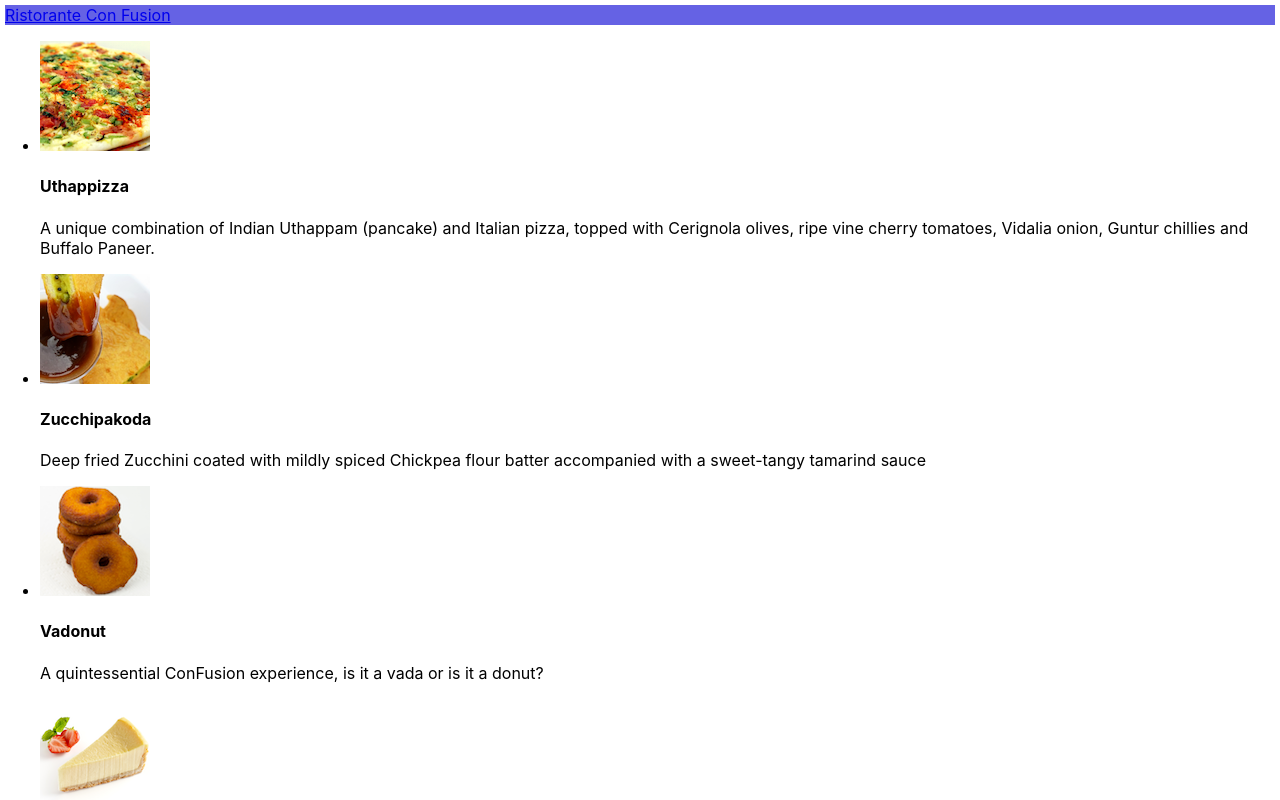
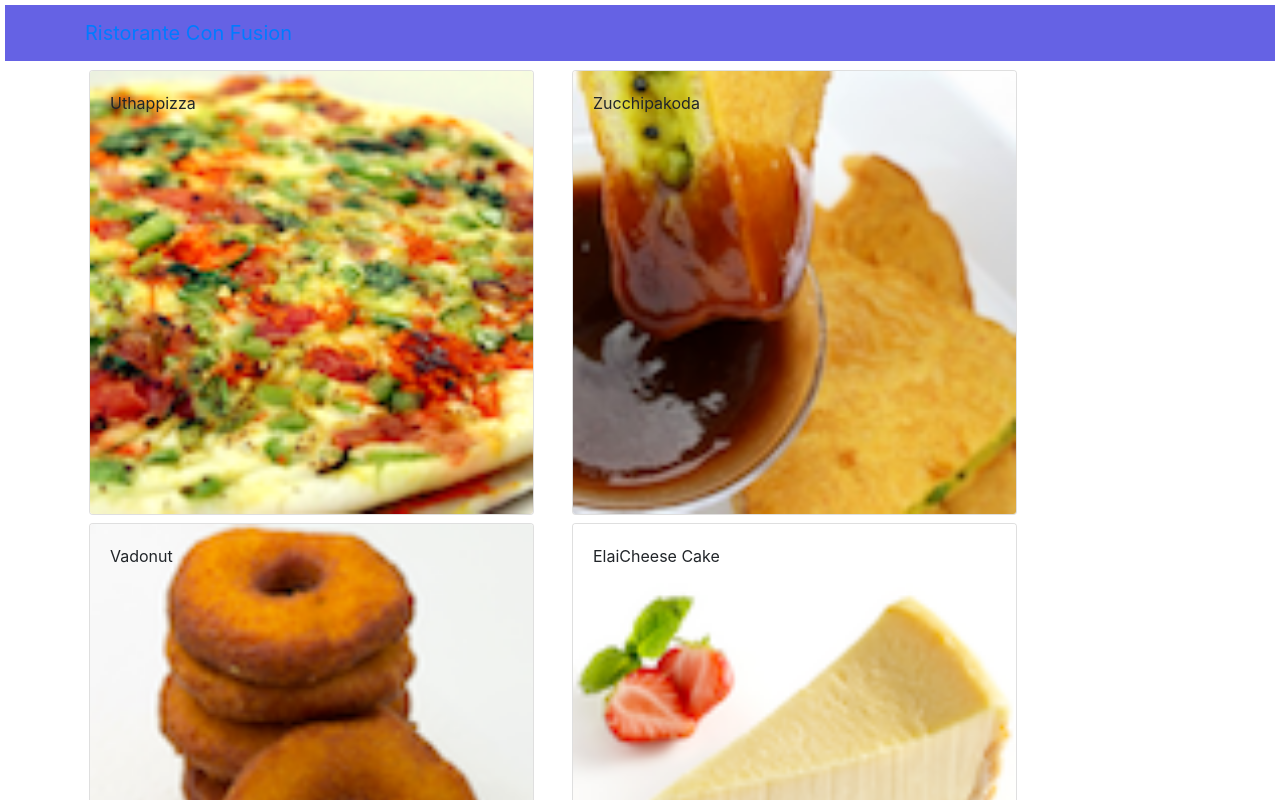
Before and after one commit to rohitaby/ReactApp, a React (Create React App) app: page / in a window 1280 px wide. Shown: the top 800 px of the page. Built offline with nearby package versions, Linux system fonts and the light colour scheme.

Commit message:
react components part 2

```diff
--- a/src/App.js
+++ b/src/App.js
@@ -3,10 +3,19 @@
 import { Navbar, NavbarBrand } from 'reactstrap'
 import Menu from './components/MenuComponent'
 import './App.css';
+import { DISHES } from './shared/dishes'
 //import { render } from 'react-dom';
 
 
 class App extends React.Component {
+
+  constructor(props){
+    super(props);
+
+    this.state = {
+      dishes: DISHES
+    };
+  }
   render(){
     return (
       <div>
@@ -15,7 +24,7 @@
             <NavbarBrand href="/">Ristorante Con Fusion</NavbarBrand>
           </div>
         </Navbar>
-        <Menu />
+        <Menu dishes={this.state.dishes} />
       </div>
     );
   }
--- a/src/components/MenuComponent.js
+++ b/src/components/MenuComponent.js
@@ -1,5 +1,5 @@
 import React, { Component } from 'react';
-import { Media } from 'reactstrap';
+import { Card, CardImg, CardImgOverlay, CardText, CardBody, CardTitle } from 'reactstrap';
 
 class Menu extends Component{
 
@@ -7,62 +7,48 @@
         super(props)
 
         this.state = {
-            dishes: [
-                {
-                    id: 0,
-                    name:'Uthappizza',
-                    image: 'assets/images/uthappizza.png',
-                    category: 'mains',
-                    label:'Hot',
-                    price:'4.99',
-                    description:'A unique combination of Indian Uthappam (pancake) and Italian pizza, topped with Cerignola olives, ripe vine cherry tomatoes, Vidalia onion, Guntur chillies and Buffalo Paneer.'
-                },
-                {
-                    id: 1,
-                    name:'Zucchipakoda',
-                    image: 'assets/images/zucchipakoda.png',
-                    category: 'appetizer',
-                    label:'',
-                    price:'1.99',
-                    description:'Deep fried Zucchini coated with mildly spiced Chickpea flour batter accompanied with a sweet-tangy tamarind sauce'
-                },
-                {
-                    id: 2,
-                    name:'Vadonut',
-                    image: 'assets/images/vadonut.png',
-                    category: 'appetizer',
-                    label:'New',
-                    price:'1.99',
-                    description:'A quintessential ConFusion experience, is it a vada or is it a donut?'
-                },
-                {
-                    id: 3,
-                    name:'ElaiCheese Cake',
-                    image: 'assets/images/elaicheesecake.png',
-                    category: 'dessert',
-                    label:'',
-                    price:'2.99',
-                    description:'A delectable, semi-sweet New York Style Cheese Cake, with Graham cracker crust and spiced with Indian cardamoms'
-                }
-            ]
+
+            selectedDish : null
+
+        }
+    }
+
+    onDishSelect(dish){
+        this.setState({
+            selectedDish : dish
+        });
+    }
+
+    renderDish(dish){
+        if(dish != null){
+            return(
+                <Card>
+                    <CardImg width="100%" src={dish.image} alt={dish.name} />
+                    <CardBody>
+                        <CardTitle>{dish.name}</CardTitle>
+                        <CardText>{dish.description}</CardText>
+                    </CardBody>
+                </Card>
+            )
+        } else {
+            return (
+                <div></div>
+            )
         }
     }
 
     render(){
 
-        const menu = this.state.dishes.map((dish) => {
+        const menu = this.props.dishes.map((dish) => {
 
             return (
-                <div key={dish.id} className="col-12 mt-5">
-                    <Media tag="li">
-                        <Media left middle>
-                            <Media object src={dish.image} alt={dish.name} />
-                        </Media>
-                        <Media body className="ml-5">
-                            <Media heading>{dish.name}</Media>
-                            <p>{dish.description}</p>
-                        </Media>
-                    </Media>
+                <div key={dish.id} className="col-1 col-md-5 m-1">
+                    <Card onClick={() => this.onDishSelect(dish)}>
+                        <CardImg width="100%" src={dish.image} alt={dish.name} />
+                        <CardImgOverlay>
+                            <CardTitle>{dish.name}</CardTitle>
+                        </CardImgOverlay>
+                    </Card>
                 </div>
             );
 
@@ -72,9 +58,10 @@
         return (
             <div className="container">
                 <div className="row">
-                     <Media list>
                         {menu}
-                     </Media>
+                </div>
+                <div className="row">
+                        {this.renderDish(this.state.selectedDish)}
                 </div>
             </div>
         );
--- a/src/index.js
+++ b/src/index.js
@@ -1,5 +1,6 @@
 import React from 'react';
 import ReactDOM from 'react-dom';
+import 'bootstrap/dist/css/bootstrap.min.css'
 import './index.css';
 import App from './App';
 import reportWebVitals from './reportWebVitals';
--- /dev/null
+++ b/src/shared/dishes.js
@@ -0,0 +1,186 @@
+export const DISHES =
+    [
+        {
+        id: 0,
+        name:'Uthappizza',
+        image: 'assets/images/uthappizza.png',
+        category: 'mains',
+        label:'Hot',
+        price:'4.99',
+        description:'A unique combination of Indian Uthappam (pancake) and Italian pizza, topped with Cerignola olives, ripe vine cherry tomatoes, Vidalia onion, Guntur chillies and Buffalo Paneer.',
+        comments: [
+            {
+            id: 0,
+            rating: 5,
+            comment: "Imagine all the eatables, living in conFusion!",
+            author: "John Lemon",
+            date: "2012-10-16T17:57:28.556094Z"
+            },
+            {
+            id: 1,
+            rating: 4,
+            comment: "Sends anyone to heaven, I wish I could get my mother-in-law to eat it!",
+            author: "Paul McVites",
+            date: "2014-09-05T17:57:28.556094Z"
+            },
+            {
+            id: 2,
+            rating: 3,
+            comment: "Eat it, just eat it!",
+            author: "Michael Jaikishan",
+            date: "2015-02-13T17:57:28.556094Z"
+            },
+            {
+            id: 3,
+            rating: 4,
+            comment: "Ultimate, Reaching for the stars!",
+            author: "Ringo Starry",
+            date: "2013-12-02T17:57:28.556094Z"
+            },
+            {
+            id: 4,
+            rating: 2,
+            comment: "It's your birthday, we're gonna party!",
+            author: "25 Cent",
+            date: "2011-12-02T17:57:28.556094Z"
+            }
+        ]                        },
+        {
+        id: 1,
+        name:'Zucchipakoda',
+        image: 'assets/images/zucchipakoda.png',
+        category: 'appetizer',
+        label:'',
+        price:'1.99',
+        description:'Deep fried Zucchini coated with mildly spiced Chickpea flour batter accompanied with a sweet-tangy tamarind sauce',
+        comments: [
+            {
+            id: 0,
+            rating: 5,
+            comment: "Imagine all the eatables, living in conFusion!",
+            author: "John Lemon",
+            date: "2012-10-16T17:57:28.556094Z"
+            },
+            {
+            id: 1,
+            rating: 4,
+            comment: "Sends anyone to heaven, I wish I could get my mother-in-law to eat it!",
+            author: "Paul McVites",
+            date: "2014-09-05T17:57:28.556094Z"
+            },
+            {
+            id: 2,
+            rating: 3,
+            comment: "Eat it, just eat it!",
+            author: "Michael Jaikishan",
+            date: "2015-02-13T17:57:28.556094Z"
+            },
+            {
+            id: 3,
+            rating: 4,
+            comment: "Ultimate, Reaching for the stars!",
+            author: "Ringo Starry",
+            date: "2013-12-02T17:57:28.556094Z"
+            },
+            {
+            id: 4,
+            rating: 2,
+            comment: "It's your birthday, we're gonna party!",
+            author: "25 Cent",
+            date: "2011-12-02T17:57:28.556094Z"
+            }
+        ]
+        },
+        {
+        id: 2,
+        name:'Vadonut',
+        image: 'assets/images/vadonut.png',
+        category: 'appetizer',
+        label:'New',
+        price:'1.99',
+        description:'A quintessential ConFusion experience, is it a vada or is it a donut?',
+        comments: [
+            {
+            id: 0,
+            rating: 5,
+            comment: "Imagine all the eatables, living in conFusion!",
+            author: "John Lemon",
+            date: "2012-10-16T17:57:28.556094Z"
+            },
+            {
+            id: 1,
+            rating: 4,
+            comment: "Sends anyone to heaven, I wish I could get my mother-in-law to eat it!",
+            author: "Paul McVites",
+            date: "2014-09-05T17:57:28.556094Z"
+            },
+            {
+            id: 2,
+            rating: 3,
+            comment: "Eat it, just eat it!",
+            author: "Michael Jaikishan",
+            date: "2015-02-13T17:57:28.556094Z"
+            },
+            {
+            id: 3,
+            rating: 4,
+            comment: "Ultimate, Reaching for the stars!",
+            author: "Ringo Starry",
+            date: "2013-12-02T17:57:28.556094Z"
+            },
+            {
+            id: 4,
+            rating: 2,
+            comment: "It's your birthday, we're gonna party!",
+            author: "25 Cent",
+            date: "2011-12-02T17:57:28.556094Z"
+            }
+        ]
+        },
+        {
+        id: 3,
+        name:'ElaiCheese Cake',
+        image: 'assets/images/elaicheesecake.png',
+        category: 'dessert',
+        label:'',
+        price:'2.99',
+        description:'A delectable, semi-sweet New York Style Cheese Cake, with Graham cracker crust and spiced with Indian cardamoms',
+        comments: [
+            {
+            id: 0,
+            rating: 5,
+            comment: "Imagine all the eatables, living in conFusion!",
+            author: "John Lemon",
+            date: "2012-10-16T17:57:28.556094Z"
+            },
+            {
+            id: 1,
+            rating: 4,
+            comment: "Sends anyone to heaven, I wish I could get my mother-in-law to eat it!",
+            author: "Paul McVites",
+            date: "2014-09-05T17:57:28.556094Z"
+            },
+            {
+            id: 2,
+            rating: 3,
+            comment: "Eat it, just eat it!",
+            author: "Michael Jaikishan",
+            date: "2015-02-13T17:57:28.556094Z"
+            },
+            {
+            id: 3,
+            rating: 4,
+            comment: "Ultimate, Reaching for the stars!",
+            author: "Ringo Starry",
+            date: "2013-12-02T17:57:28.556094Z"
+            },
+            {
+            id: 4,
+            rating: 2,
+            comment: "It's your birthday, we're gonna party!",
+            author: "25 Cent",
+            date: "2011-12-02T17:57:28.556094Z"
+            }
+        ]
+        }
+    ];
```
